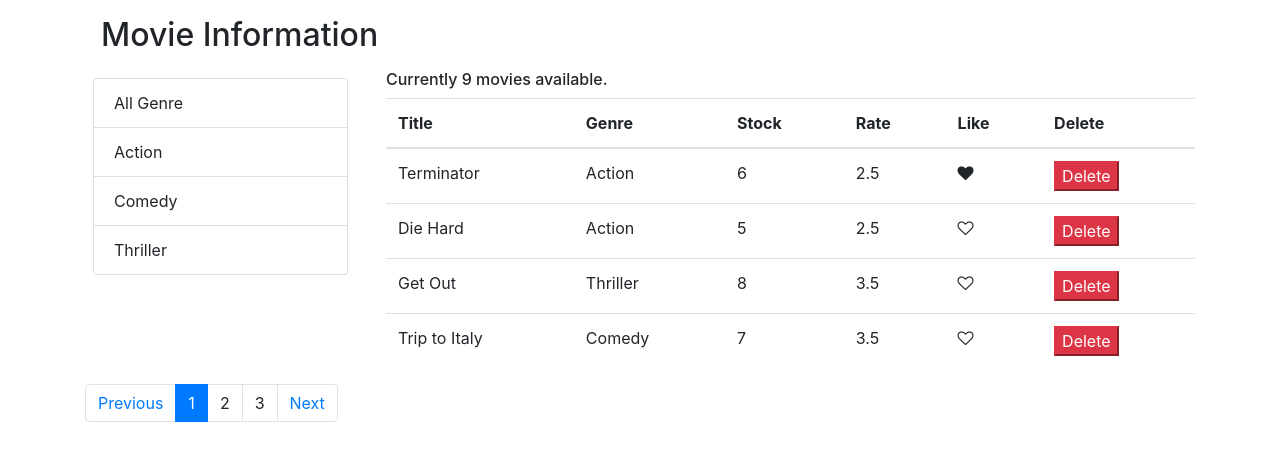
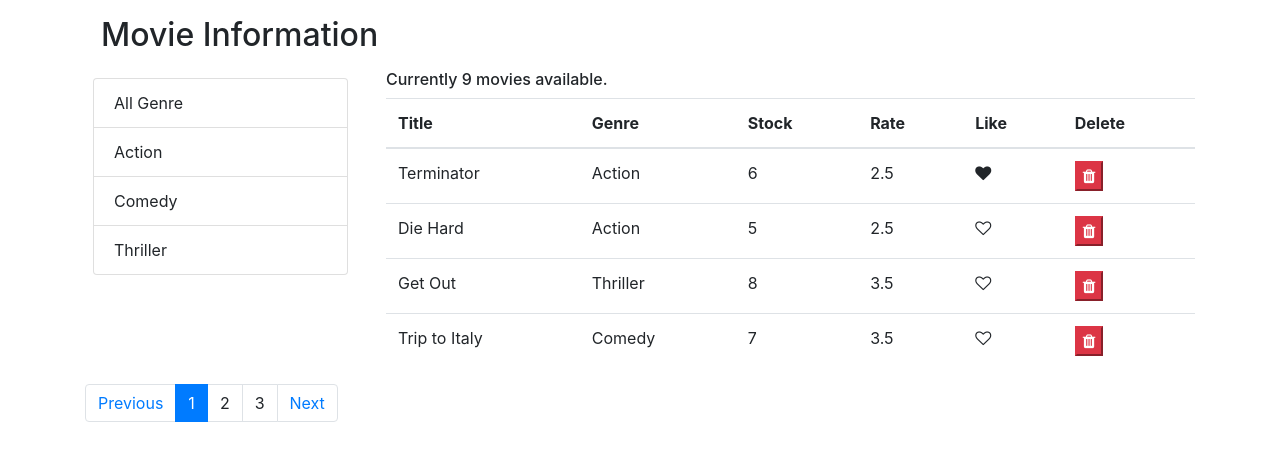
Before and after one commit to olee2002/vidly, a React (Create React App) app: page / in a window 1280 px wide. Shown: the top 460 px of the page. Built offline with nearby package versions, Linux system fonts and the light colour scheme.

Commit message:
sorting working better

```diff
--- a/src/components/movie.js
+++ b/src/components/movie.js
@@ -3,8 +3,6 @@ import Like from './like';
 import Sort from './sort';
 
 const Movie = (props) => <div className='row' >
-
-
     <div className='col-3 m-2'>
         <Sort
             handleGenre={props.handleGenre}
@@ -21,7 +19,7 @@ const Movie = (props) => <div className='row' >
             </thead>
             <tbody>
 
-                {props.movies && props.movies.map(movie =>
+                {props.movies.map(movie =>
                     <tr key={movie._id}>
                         <td scope="row">{movie.title}</td>
                         <td scope="row">{movie.genre.name}</td>
@@ -38,7 +36,7 @@ const Movie = (props) => <div className='row' >
                         <td scope="row">
                             <button
                                 onClick={() => { props.deleteMovie(movie._id) }}
-                                className="btn-danger">Delete</button></td>
+                                className="btn-danger"><i className="fa fa-trash" aria-hidden="true"></i></button></td>
                     </tr>
                 )}
 
--- a/src/components/movies.js
+++ b/src/components/movies.js
@@ -39,22 +39,25 @@ class Movies extends Component {
     }
 
     handleGenre = (genre) => {
+        const { movies } = this.state;
+        console.log(movies)
+        const filteredMovies = movies.filter(movie => {
+            if (genre === 'All Genre') {
+                return movie;
+            } else { return movie.genre.name === genre; }
 
-        const filteredMovies = this.state.movies.filter(movie => movie.genre.name === genre)
-        console.log(genre === 'All Genre' ? this.state.movies : filteredMovies)
-        this.setState({ movies: filteredMovies, isSelected: !this.state.isSeleted })
-        console.log(this.state.isSelected)
+        })
+        this.setState({ filteredMovies, isSelected: !this.state.isSeleted })
     }
 
     render() {
-        console.log(getGenres())
         const tableHead = ['Title', 'Genre', 'Stock', 'Rate', 'Like', 'Delete'];
-        const { length: count } = this.state.movies;
-        const { perPage, currentPage, movies } = this.state;
+        const { perPage, currentPage, movies, filteredMovies, isSelected } = this.state;
+        const moviesPerPage = paginate(isSelected ? filteredMovies : movies, currentPage, perPage)
+
+        const count = movies.length;
         if (count === 0) return <div className='m-5'> There are no movies available.</div>;
-
-        const moviesPerPage = paginate(movies, currentPage, perPage)
-        console.log(moviesPerPage)
+        console.log(count)
         return <div>
             <h2 className="m-3">Movie Information</h2>
             <Movie
```
